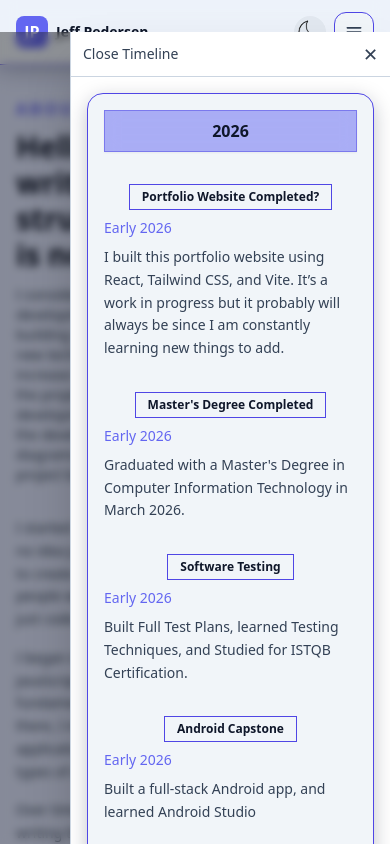
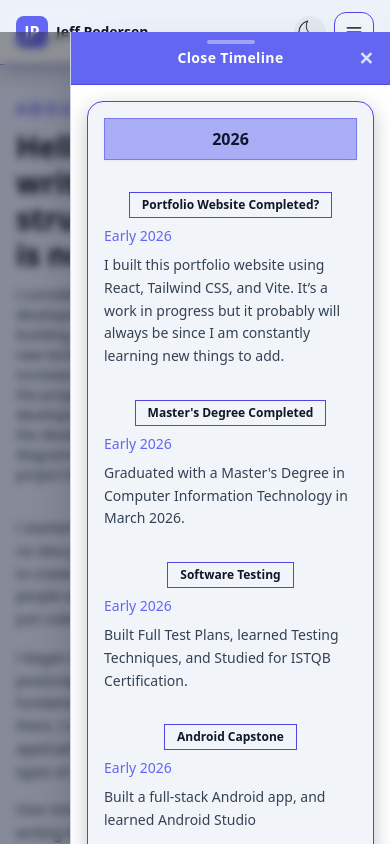
Before and after one commit to J-Pedersen/dev-portfolio, a React (Vite) app: page /about in a window 390 px wide. Both pictures are taken after a click on the button "Timeline". Shown: the top 844 px of the page. Built offline with nearby package versions, Linux system fonts and the light colour scheme; the HTML template or start-up script is replaced by a standard one.

Commit message:
updated About.jsx to improve mobile experience

```diff
--- a/src/pages/About.jsx
+++ b/src/pages/About.jsx
@@ -87,15 +87,48 @@ const About = () => {
                 onPointerDown={(e) => dragControls.start(e)}
                 onClick={() => setOpenTimeline(false)}
                 className="
-                  shrink-0 p-3 text-sm text-slate-700 dark:text-slate-300
-                  border-b border-slate-300 dark:border-slate-700
-                  flex justify-between items-center
+                  shrink-0 relative overflow-hidden
+
+                  bg-brand dark:bg-brand-soft
+                  text-white dark:text-slate-950
+
+                  border-b border-brand-soft
+
+                  px-4 py-4
+
+                  flex items-center justify-center
+
+                  font-semibold tracking-wide text-sm
+
                   cursor-grab active:cursor-grabbing
                   touch-pan-x
+
+                  transition
+                  hover:brightness-110
+                  active:scale-[0.98]
                 "
               >
-                <span>Close Timeline</span>
-                <span className="text-lg leading-none">✕</span>
+                {/* Optional drag handle */}
+                <span
+                  className="
+                    absolute top-2 left-1/2 -translate-x-1/2
+                    h-1 w-12 rounded-full
+                    bg-white/40 dark:bg-slate-950/20
+                  "
+                />
+
+                <span className="pointer-events-none">
+                  Close Timeline
+                </span>
+
+                <span
+                  className="
+                    absolute right-4 text-lg leading-none
+                    opacity-80
+                  "
+                >
+                  ✕
+                </span>
               </button>
 
               {/* Vertical Scroll Content */}
```
